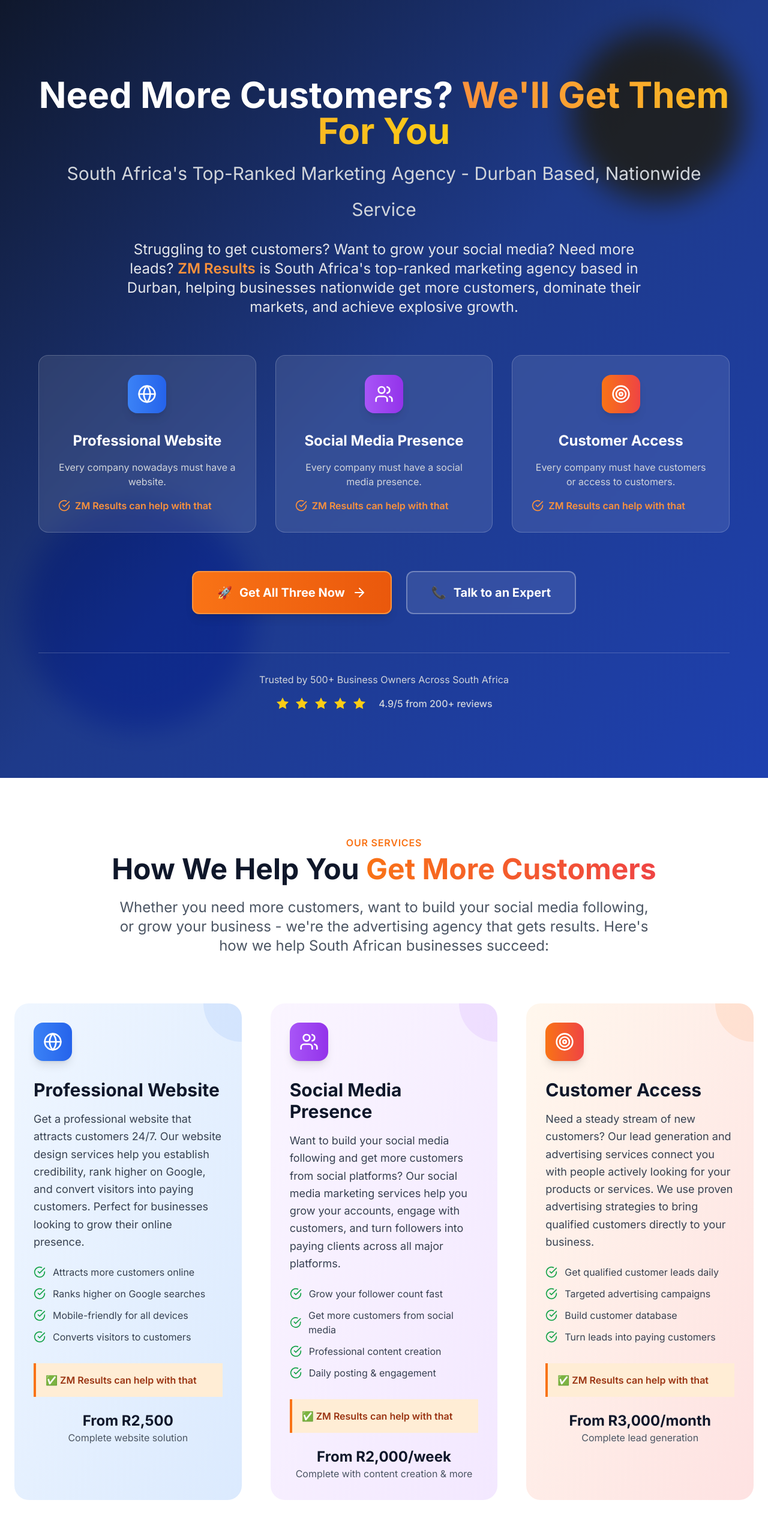
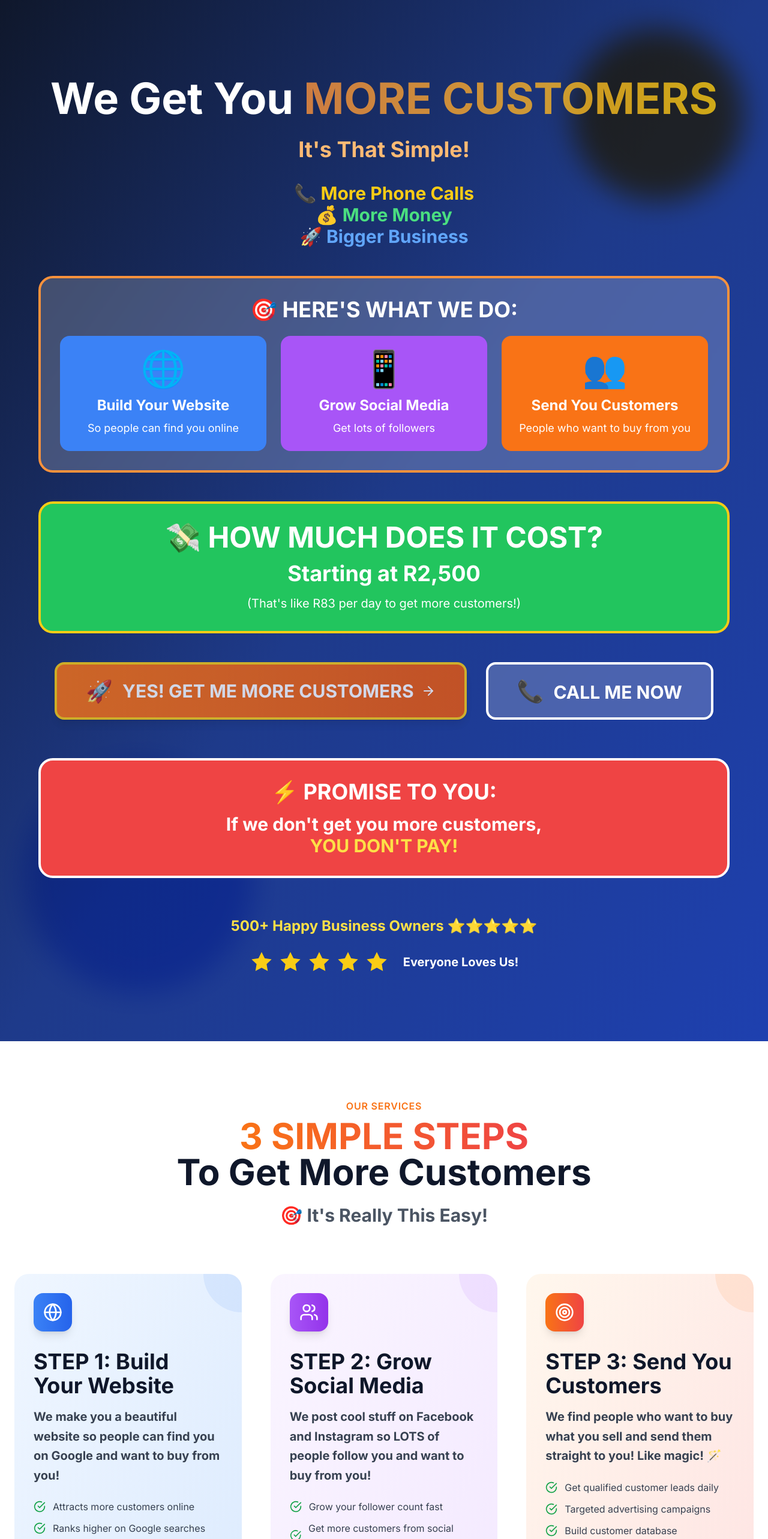
Before and after one commit to lordZues/zmresult, a React (Vite) app: page / in a window 1280 px wide. Shown: the part 140-2706 px from the top of the page at 60% size. Built offline with nearby package versions, Linux system fonts and the light colour scheme.

Commit message:
Make the offer clear and simple for immediate understanding

```diff
--- a/src/components/ContactSection.tsx
+++ b/src/components/ContactSection.tsx
@@ -107,10 +107,11 @@ Best regards`);
               Get Started Today
             </div>
             <h2 className="text-4xl md:text-6xl font-black mb-6 leading-tight">
-              Ready to <span className="text-transparent bg-clip-text bg-gradient-to-r from-orange-400 to-yellow-400">Get More Customers?</span>
+              <span className="text-transparent bg-clip-text bg-gradient-to-r from-orange-400 to-yellow-400">WANT MORE CUSTOMERS?</span><br />
+              <span className="text-white">CALL US RIGHT NOW!</span>
             </h2>
-            <p className="text-xl text-gray-200 max-w-3xl mx-auto leading-relaxed">
-              Stop struggling to find customers. Let South Africa's premier advertising agency help you get more customers, grow your social media, and expand your business. Contact us now for a free consultation.
+            <p className="text-3xl text-white max-w-3xl mx-auto leading-relaxed font-bold">
+              📞 We'll answer the phone and help you get more customers TODAY!
             </p>
           </div>
 
@@ -118,10 +119,10 @@ Best regards`);
           <div className="flex flex-col sm:flex-row justify-center gap-6 mb-16">
             <a
               href="mailto:zusakhe@zmresultss.org?subject=URGENT%3A%20Need%20Complete%20Digital%20Solution&body=Hi%20Zusakhe%2C%0A%0AI%20need%20help%20with%20my%20business%27s%20digital%20presence.%20I%27m%20interested%20in%3A%0A-%20Professional%20Website%0A-%20Social%20Media%20Management%0A-%20Lead%20Generation%0A%0APlease%20contact%20me%20as%20soon%20as%20possible%20to%20discuss%20how%20ZM%20Results%20can%20help.%0A%0ABest%20regards"
-              className="group bg-gradient-to-r from-green-500 to-green-600 hover:from-green-600 hover:to-green-700 text-white px-8 py-4 rounded-xl text-lg font-bold transition-all transform hover:scale-105 shadow-2xl flex items-center justify-center"
+              className="group bg-gradient-to-r from-green-500 to-green-600 hover:from-green-600 hover:to-green-700 text-white px-12 py-6 rounded-2xl text-2xl font-black transition-all transform hover:scale-110 shadow-2xl flex items-center justify-center border-4 border-yellow-400 animate-pulse"
             >
-              <Mail className="mr-3 h-6 w-6" />
-              Email Us Now
+              <Mail className="mr-4 h-8 w-8" />
+              📧 EMAIL US NOW!
               <ArrowRight className="ml-3 h-6 w-6 group-hover:translate-x-1 transition-transform" />
             </a>
 
@@ -129,10 +130,10 @@ Best regards`);
               href={`https://wa.me/27736957783?text=${whatsappMessage}`}
               target="_blank"
               rel="noopener noreferrer"
-              className="group bg-gradient-to-r from-green-600 to-green-700 hover:from-green-700 hover:to-green-800 text-white px-8 py-4 rounded-xl text-lg font-bold transition-all transform hover:scale-105 shadow-2xl flex items-center justify-center"
+              className="group bg-gradient-to-r from-green-600 to-green-700 hover:from-green-700 hover:to-green-800 text-white px-12 py-6 rounded-2xl text-2xl font-black transition-all transform hover:scale-110 shadow-2xl flex items-center justify-center border-4 border-yellow-400 animate-pulse"
             >
-              <MessageCircle className="mr-3 h-6 w-6" />
-              WhatsApp: +27 73 695 7783
+              <MessageCircle className="mr-4 h-8 w-8" />
+              📱 WHATSAPP: +27 73 695 7783
               <ArrowRight className="ml-3 h-6 w-6 group-hover:translate-x-1 transition-transform" />
             </a>
           </div>
@@ -140,10 +141,10 @@ Best regards`);
           <div className="bg-white/10 backdrop-blur-lg rounded-3xl shadow-2xl overflow-hidden border border-white/20">
             <div className="md:flex">
               <div className="md:w-1/2 bg-gradient-to-br from-blue-900/50 to-blue-800/50 backdrop-blur-sm text-white p-12 flex flex-col justify-center border-r border-white/20">
-                <h3 className="text-3xl md:text-4xl font-black mb-8">Get Your Free Consultation</h3>
+                <h3 className="text-4xl md:text-5xl font-black mb-8">🆓 FREE HELP!</h3>
 
-                <p className="text-gray-200 mb-10 text-lg">
-                  During this <span className="text-orange-400 font-bold">free 30-minute consultation</span>, we'll discuss:
+                <p className="text-white mb-10 text-2xl font-bold">
+                  We'll talk for 30 minutes and help you get more customers - FOR FREE!
                 </p>
 
                 <ul className="space-y-6 mb-10">
--- a/src/components/NewHero.tsx
+++ b/src/components/NewHero.tsx
@@ -12,85 +12,93 @@ const NewHero: React.FC = () => {
       <div className="container mx-auto px-4 md:px-6">
         <div className="max-w-6xl mx-auto text-center relative z-10">
           {/* Main Headline */}
-          <h1 className="text-3xl md:text-5xl lg:text-6xl font-bold leading-tight mb-8">
-            Need More Customers? <span className="text-transparent bg-clip-text bg-gradient-to-r from-orange-400 to-yellow-400">We'll Get Them For You</span>
+          <h1 className="text-4xl md:text-6xl lg:text-7xl font-bold leading-tight mb-8">
+            <span className="text-white">We Get You</span> <span className="text-transparent bg-clip-text bg-gradient-to-r from-orange-400 to-yellow-400 animate-pulse">MORE CUSTOMERS</span>
             <br />
-            <span className="text-xl md:text-2xl lg:text-3xl text-gray-300 font-normal">South Africa's Top-Ranked Marketing Agency - Durban Based, Nationwide Service</span>
+            <span className="text-2xl md:text-3xl lg:text-4xl text-orange-300 font-bold">It's That Simple!</span>
           </h1>
 
-          <p className="text-xl md:text-2xl text-gray-200 mb-16 leading-relaxed max-w-4xl mx-auto">
-            Struggling to get customers? Want to grow your social media? Need more leads? <span className="text-orange-400 font-semibold">ZM Results</span> is South Africa's top-ranked marketing agency based in Durban, helping businesses nationwide get more customers, dominate their markets, and achieve explosive growth.
+          <p className="text-2xl md:text-3xl text-white mb-12 leading-relaxed max-w-4xl mx-auto font-bold">
+            📞 <span className="text-yellow-400">More Phone Calls</span><br />
+            💰 <span className="text-green-400">More Money</span><br />
+            🚀 <span className="text-blue-400">Bigger Business</span>
           </p>
 
-          {/* Three Core Services */}
-          <div className="grid grid-cols-1 md:grid-cols-3 gap-8 mb-16">
-            <div className="bg-white/10 backdrop-blur-sm rounded-2xl p-8 border border-white/20 hover:bg-white/15 transition-all">
-              <div className="bg-gradient-to-r from-blue-500 to-blue-600 p-4 rounded-2xl inline-block mb-6 shadow-lg">
-                <Globe size={32} className="text-white" />
+          <div className="bg-white/20 backdrop-blur-sm rounded-3xl p-8 mb-12 border-4 border-orange-400">
+            <h2 className="text-3xl md:text-4xl font-black text-white mb-6">
+              🎯 HERE'S WHAT WE DO:
+            </h2>
+            <div className="grid grid-cols-1 md:grid-cols-3 gap-6 text-center">
+              <div className="bg-blue-500 rounded-2xl p-6">
+                <div className="text-6xl mb-4">🌐</div>
+                <h3 className="text-2xl font-bold text-white mb-2">Build Your Website</h3>
+                <p className="text-white text-lg">So people can find you online</p>
               </div>
-              <h3 className="text-2xl font-bold mb-4">Professional Website</h3>
-              <p className="text-gray-300 mb-4">Every company nowadays must have a website.</p>
-              <div className="flex items-center text-orange-400 font-semibold">
-                <CheckCircle size={20} className="mr-2" />
-                ZM Results can help with that
+              <div className="bg-purple-500 rounded-2xl p-6">
+                <div className="text-6xl mb-4">📱</div>
+                <h3 className="text-2xl font-bold text-white mb-2">Grow Social Media</h3>
+                <p className="text-white text-lg">Get lots of followers</p>
               </div>
-            </div>
-
-            <div className="bg-white/10 backdrop-blur-sm rounded-2xl p-8 border border-white/20 hover:bg-white/15 transition-all">
-              <div className="bg-gradient-to-r from-purple-500 to-purple-600 p-4 rounded-2xl inline-block mb-6 shadow-lg">
-                <Users size={32} className="text-white" />
-              </div>
-              <h3 className="text-2xl font-bold mb-4">Social Media Presence</h3>
-              <p className="text-gray-300 mb-4">Every company must have a social media presence.</p>
-              <div className="flex items-center text-orange-400 font-semibold">
-                <CheckCircle size={20} className="mr-2" />
-                ZM Results can help with that
-              </div>
-            </div>
-
-            <div className="bg-white/10 backdrop-blur-sm rounded-2xl p-8 border border-white/20 hover:bg-white/15 transition-all">
-              <div className="bg-gradient-to-r from-orange-500 to-red-500 p-4 rounded-2xl inline-block mb-6 shadow-lg">
-                <Target size={32} className="text-white" />
-              </div>
-              <h3 className="text-2xl font-bold mb-4">Customer Access</h3>
-              <p className="text-gray-300 mb-4">Every company must have customers or access to customers.</p>
-              <div className="flex items-center text-orange-400 font-semibold">
-                <CheckCircle size={20} className="mr-2" />
-                ZM Results can help with that
+              <div className="bg-orange-500 rounded-2xl p-6">
+                <div className="text-6xl mb-4">👥</div>
+                <h3 className="text-2xl font-bold text-white mb-2">Send You Customers</h3>
+                <p className="text-white text-lg">People who want to buy from you</p>
               </div>
             </div>
           </div>
 
+          <div className="bg-green-500 rounded-3xl p-8 mb-12 border-4 border-yellow-400">
+            <h2 className="text-4xl md:text-5xl font-black text-white mb-4">
+              💸 HOW MUCH DOES IT COST?
+            </h2>
+            <p className="text-3xl md:text-4xl font-bold text-white mb-4">
+              Starting at R2,500
+            </p>
+            <p className="text-xl text-white">
+              (That's like R83 per day to get more customers!)
+            </p>
+          </div>
+
           {/* CTA Buttons */}
-          <div className="flex flex-col sm:flex-row justify-center gap-6 mb-16">
+          <div className="flex flex-col sm:flex-row justify-center gap-8 mb-16">
             <a
               href="#services"
-              className="group bg-gradient-to-r from-orange-500 to-orange-600 hover:from-orange-600 hover:to-orange-700 text-white px-10 py-5 rounded-xl text-xl font-bold transition-all transform hover:scale-105 hover:shadow-2xl flex items-center justify-center border-2 border-orange-400 shadow-lg"
+              className="group bg-gradient-to-r from-orange-500 to-orange-600 hover:from-orange-600 hover:to-orange-700 text-white px-12 py-6 rounded-2xl text-2xl md:text-3xl font-black transition-all transform hover:scale-110 hover:shadow-2xl flex items-center justify-center border-4 border-yellow-400 shadow-lg animate-pulse"
             >
-              <span className="mr-3">🚀</span>
-              Get All Three Now
+              <span className="mr-4 text-4xl">🚀</span>
+              YES! GET ME MORE CUSTOMERS
               <ArrowRight className="ml-3 h-6 w-6 group-hover:translate-x-1 transition-transform" />
             </a>
 
             <a
               href="#contact"
-              className="border-2 border-white/30 text-white hover:bg-white hover:text-blue-950 px-10 py-5 rounded-xl text-xl font-bold transition-all backdrop-blur-sm bg-white/10"
+              className="border-4 border-white text-white hover:bg-white hover:text-blue-950 px-12 py-6 rounded-2xl text-2xl md:text-3xl font-black transition-all backdrop-blur-sm bg-white/20"
             >
-              <span className="mr-3">📞</span>
-              Talk to an Expert
+              <span className="mr-4 text-4xl">📞</span>
+              CALL ME NOW
             </a>
           </div>
 
+          <div className="bg-red-500 rounded-3xl p-8 mb-8 border-4 border-white">
+            <h2 className="text-3xl md:text-4xl font-black text-white mb-4">
+              ⚡ PROMISE TO YOU:
+            </h2>
+            <p className="text-2xl md:text-3xl font-bold text-white">
+              If we don't get you more customers,<br />
+              <span className="text-yellow-300">YOU DON'T PAY!</span>
+            </p>
+          </div>
+
           {/* Trust Indicators */}
-          <div className="mt-16 pt-8 border-t border-white/20">
-            <p className="text-gray-300 mb-4">Trusted by 500+ Business Owners Across South Africa</p>
+          <div className="mt-8 pt-8">
+            <p className="text-2xl text-yellow-300 mb-6 font-bold">500+ Happy Business Owners ⭐⭐⭐⭐⭐</p>
             <div className="flex justify-center items-center gap-2">
               {[1,2,3,4,5].map((star) => (
-                <svg key={star} className="w-6 h-6 text-yellow-400 fill-current" viewBox="0 0 24 24">
+                <svg key={star} className="w-10 h-10 text-yellow-400 fill-current" viewBox="0 0 24 24">
                   <path d="M12 2l3.09 6.26L22 9.27l-5 4.87 1.18 6.88L12 17.77l-6.18 3.25L7 14.14 2 9.27l6.91-1.01L12 2z"/>
                 </svg>
               ))}
-              <span className="ml-3 text-gray-300 font-medium">4.9/5 from 200+ reviews</span>
+              <span className="ml-4 text-white font-bold text-xl">Everyone Loves Us!</span>
             </div>
           </div>
         </div>
--- a/src/components/Services.tsx
+++ b/src/components/Services.tsx
@@ -7,11 +7,12 @@ const Services: React.FC = () => {
       <div className="container mx-auto px-4 md:px-6">
         <div className="text-center mb-20">
           <span className="text-orange-500 font-semibold tracking-wider uppercase">Our Services</span>
-          <h2 className="text-3xl md:text-5xl font-black text-blue-950 mt-2 mb-6 leading-tight">
-            How We Help You <span className="text-transparent bg-clip-text bg-gradient-to-r from-orange-500 to-red-500">Get More Customers</span>
+          <h2 className="text-4xl md:text-6xl font-black text-blue-950 mt-2 mb-6 leading-tight">
+            <span className="text-transparent bg-clip-text bg-gradient-to-r from-orange-500 to-red-500">3 SIMPLE STEPS</span><br />
+            To Get More Customers
           </h2>
-          <p className="text-xl md:text-2xl text-gray-600 max-w-4xl mx-auto leading-relaxed">
-            Whether you need more customers, want to build your social media following, or grow your business - we're the advertising agency that gets results. Here's how we help South African businesses succeed:
+          <p className="text-2xl md:text-3xl text-gray-600 max-w-4xl mx-auto leading-relaxed font-bold">
+            🎯 It's Really This Easy!
           </p>
         </div>
 
@@ -24,9 +25,9 @@ const Services: React.FC = () => {
               <Globe size={32} className="text-white" />
             </div>
 
-            <h3 className="text-3xl font-bold text-blue-950 mb-4">Professional Website</h3>
-            <p className="text-gray-700 text-lg mb-6 leading-relaxed">
-              Get a professional website that attracts customers 24/7. Our website design services help you establish credibility, rank higher on Google, and convert visitors into paying customers. Perfect for businesses looking to grow their online presence.
+            <h3 className="text-4xl font-bold text-blue-950 mb-4">STEP 1: Build Your Website</h3>
+            <p className="text-gray-700 text-xl mb-6 leading-relaxed font-bold">
+              We make you a beautiful website so people can find you on Google and want to buy from you!
             </p>
 
             <div className="space-y-3 mb-8">
@@ -55,7 +56,7 @@ const Services: React.FC = () => {
             </div>
 
             <div className="text-center">
-              <span className="text-2xl font-black text-blue-950">From R2,500</span>
+              <span className="text-3xl font-black text-blue-950">Only R2,500</span>
               <p className="text-gray-600">Complete website solution</p>
             </div>
           </div>
@@ -68,9 +69,9 @@ const Services: React.FC = () => {
               <Users size={32} className="text-white" />
             </div>
 
-            <h3 className="text-3xl font-bold text-blue-950 mb-4">Social Media Presence</h3>
-            <p className="text-gray-700 text-lg mb-6 leading-relaxed">
-              Want to build your social media following and get more customers from social platforms? Our social media marketing services help you grow your accounts, engage with customers, and turn followers into paying clients across all major platforms.
+            <h3 className="text-4xl font-bold text-blue-950 mb-4">STEP 2: Grow Social Media</h3>
+            <p className="text-gray-700 text-xl mb-6 leading-relaxed font-bold">
+              We post cool stuff on Facebook and Instagram so LOTS of people follow you and want to buy from you!
             </p>
 
             <div className="space-y-3 mb-8">
@@ -99,7 +100,7 @@ const Services: React.FC = () => {
             </div>
 
             <div className="text-center">
-              <span className="text-2xl font-black text-blue-950">From R2,000/week</span>
+              <span className="text-3xl font-black text-blue-950">R2,000/week</span>
               <p className="text-gray-600">Complete with content creation & more</p>
             </div>
           </div>
@@ -112,9 +113,9 @@ const Services: React.FC = () => {
               <Target size={32} className="text-white" />
             </div>
 
-            <h3 className="text-3xl font-bold text-blue-950 mb-4">Customer Access</h3>
-            <p className="text-gray-700 text-lg mb-6 leading-relaxed">
-              Need a steady stream of new customers? Our lead generation and advertising services connect you with people actively looking for your products or services. We use proven advertising strategies to bring qualified customers directly to your business.
+            <h3 className="text-4xl font-bold text-blue-950 mb-4">STEP 3: Send You Customers</h3>
+            <p className="text-gray-700 text-xl mb-6 leading-relaxed font-bold">
+              We find people who want to buy what you sell and send them straight to you! Like magic! 🪄
             </p>
 
             <div className="space-y-3 mb-8">
@@ -143,7 +144,7 @@ const Services: React.FC = () => {
             </div>
 
             <div className="text-center">
-              <span className="text-2xl font-black text-blue-950">From R3,000/month</span>
+              <span className="text-3xl font-black text-blue-950">R3,000/month</span>
               <p className="text-gray-600">Complete lead generation</p>
             </div>
           </div>
@@ -159,11 +160,11 @@ const Services: React.FC = () => {
               Complete Business Package
             </div>
 
-            <h3 className="text-4xl md:text-5xl font-black mb-6">
-              Get All Three from <span className="text-orange-400">R9,500/month</span>
+            <h3 className="text-5xl md:text-6xl font-black mb-6">
+              🎉 GET ALL 3 FOR <span className="text-orange-400">R9,500/month</span>
             </h3>
-            <p className="text-xl text-gray-200 mb-8 max-w-3xl mx-auto">
-              Instead of paying R11,000+ separately, get our complete digital solution package and save money every month.
+            <p className="text-2xl text-gray-200 mb-8 max-w-3xl mx-auto font-bold">
+              Save R1,500 every month! That's like getting a free pizza every week! 🍕
             </p>
 
             <div className="grid grid-cols-1 md:grid-cols-3 gap-6 mb-10">
```
